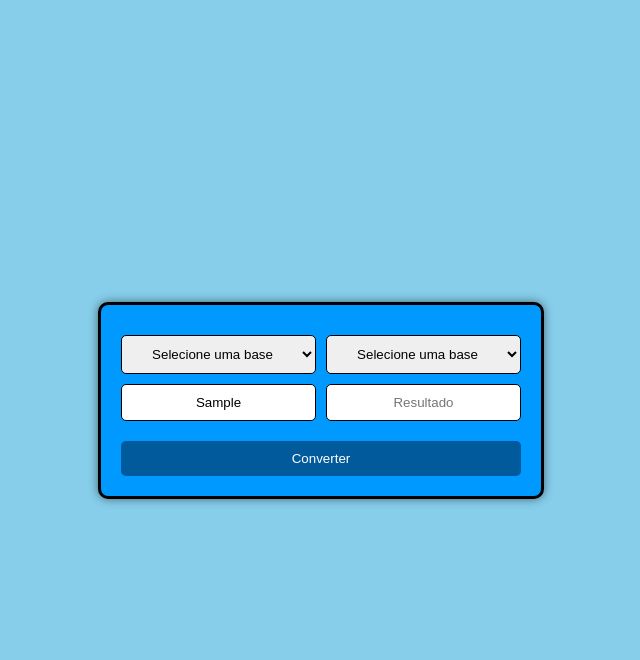
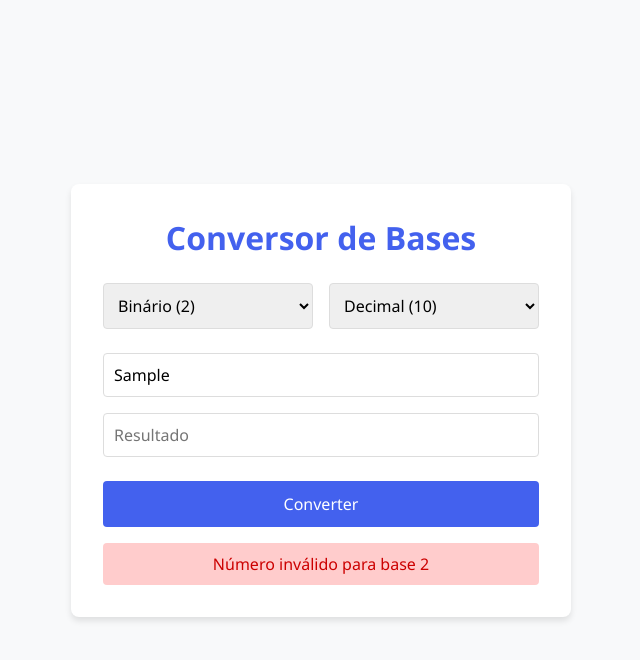
Before and after one commit to lucas-miyazaki/Projeto_convertor_bases, a plain HTML site: page frontend/index.html in a window 1280 px wide. Both pictures are taken after typing "Sample" into the empty fields and a click on the button "Converter". Shown: the whole page, without its empty margins (319-959 px from the left). Drawn offline with Linux system fonts and the light colour scheme.

Commit message:
atualização do front end e melhorias

```diff
--- a/frontend/index.html
+++ b/frontend/index.html
@@ -1,82 +1,243 @@
 <!DOCTYPE html>
-<html lang="pt">
+<html lang="pt-BR">
 <head>
     <meta charset="UTF-8">
     <meta name="viewport" content="width=device-width, initial-scale=1.0">
-    <title>Conversor de Bases</title>
-    <link rel="stylesheet" href="style.css">
+    <title>Conversor de Bases Numéricas</title>
+    <style>
+        * {
+            margin: 0;
+            padding: 0;
+            box-sizing: border-box;
+            font-family: 'Segoe UI', Tahoma, Geneva, Verdana, sans-serif;
+        }
+
+        body {
+            background-color: #f8f9fa;
+            color: #333;
+            display: flex;
+            justify-content: center;
+            align-items: center;
+            min-height: 100vh;
+            padding: 20px;
+        }
+
+        .container {
+            width: 100%;
+            max-width: 500px;
+            background-color: #fff;
+            border-radius: 8px;
+            box-shadow: 0 4px 6px rgba(0, 0, 0, 0.1);
+            padding: 2rem;
+        }
+
+        h1 {
+            color: #4361ee;
+            margin-bottom: 1.5rem;
+            text-align: center;
+        }
+
+        .selectors {
+            display: flex;
+            gap: 1rem;
+            margin-bottom: 1.5rem;
+        }
+
+        select {
+            flex: 1;
+            padding: 10px;
+            border: 1px solid #ddd;
+            border-radius: 4px;
+            font-size: 1rem;
+        }
+
+        .inputs {
+            display: flex;
+            flex-direction: column;
+            gap: 1rem;
+            margin-bottom: 1.5rem;
+        }
+
+        input {
+            width: 100%;
+            padding: 10px;
+            border: 1px solid #ddd;
+            border-radius: 4px;
+            font-size: 1rem;
+        }
+
+        button {
+            width: 100%;
+            padding: 12px;
+            background-color: #4361ee;
+            color: white;
+            border: none;
+            border-radius: 4px;
+            font-size: 1rem;
+            cursor: pointer;
+            transition: background-color 0.3s;
+        }
+
+        button:hover {
+            background-color: #3f37c9;
+        }
+
+        .mensagem {
+            margin-top: 1rem;
+            padding: 10px;
+            border-radius: 4px;
+            text-align: center;
+            display: none;
+        }
+
+        .erro {
+            background-color: #ffcccc;
+            color: #cc0000;
+        }
+
+        .sucesso {
+            background-color: #ccffcc;
+            color: #006600;
+        }
+
+        @media (max-width: 500px) {
+            .selectors {
+                flex-direction: column;
+            }
+        }
+    </style>
 </head>
 <body>
-    <section class="converter-container">
+    <div class="container">
+        <h1>Conversor de Bases</h1>
+
         <div class="selectors">
             <select id="base-origem">
-                <option value="null">Selecione uma base</option>
-                <option value="bin">Binário - base 2</option>
-                <option value="ter">Ternária - base 3</option>
-                <option value="qui">Quinária - base 5</option>
-                <option value="oct">Octal - base 8</option>
-                <option value="dec">Decimal - base 10</option>
-                <option value="hex">Hexadecimal - base 16</option>
+                <option value="null">Base de origem</option>
+                <option value="2" selected>Binário (2)</option>
+                <option value="3">Ternário (3)</option>
+                <option value="5">Quinário (5)</option>
+                <option value="8">Octal (8)</option>
+                <option value="10">Decimal (10)</option>
+                <option value="16">Hexadecimal (16)</option>
             </select>
+
             <select id="base-destino">
-                <option value="null">Selecione uma base</option>
-                <option value="bin">Binário - base 2</option>
-                <option value="ter">Ternária - base 3</option>
-                <option value="qui">Quinária - base 5</option>
-                <option value="oct">Octal - base 8</option>
-                <option value="dec">Decimal - base 10</option>
-                <option value="hex">Hexadecimal - base 16</option>
+                <option value="null">Base de destino</option>
+                <option value="2">Binário (2)</option>
+                <option value="3">Ternário (3)</option>
+                <option value="5">Quinário (5)</option>
+                <option value="8">Octal (8)</option>
+                <option value="10" selected>Decimal (10)</option>
+                <option value="16">Hexadecimal (16)</option>
             </select>
         </div>
+
         <div class="inputs">
-            <input type="text" id="numero" placeholder="Número">
+            <input type="text" id="numero" placeholder="Digite o número">
             <input type="text" id="resultado" placeholder="Resultado" readonly>
         </div>
+
         <button onclick="converter()">Converter</button>
-    </section>
+
+        <div id="mensagem" class="mensagem"></div>
+    </div>
 
     <script>
         function converter() {
-            let numero = document.getElementById("numero").value.trim();
-            let baseOrigem = document.getElementById("base-origem").value;
-            let baseDestino = document.getElementById("base-destino").value;
+            const numero = document.getElementById("numero").value.trim().toUpperCase();
+            const baseOrigem = parseInt(document.getElementById("base-origem").value);
+            const baseDestino = parseInt(document.getElementById("base-destino").value);
+            const resultadoInput = document.getElementById("resultado");
+            const mensagemDiv = document.getElementById("mensagem");
 
-            let bases = { "bin": 2, "ter": 3, "qui": 5, "dec": 10, "hex": 16, "oct": 8 };
+            // Limpar mensagens anteriores
+            mensagemDiv.style.display = "none";
+            mensagemDiv.className = "mensagem";
 
-            if (baseOrigem === "null" || baseDestino === "null") {
-                alert("Por favor, selecione as bases corretamente.");
+            // Validar seleção das bases
+            if (isNaN(baseOrigem) || isNaN(baseDestino)) {
+                mostrarMensagem("Selecione as bases de origem e destino", "erro");
                 return;
             }
 
+            // Validar entrada
             if (!numero) {
-                alert("Por favor, insira um número válido.");
+                mostrarMensagem("Digite um número para converter", "erro");
                 return;
             }
 
             try {
-                let numeroDecimal = parseInt(numero, bases[baseOrigem]);
-                if (isNaN(numeroDecimal)) {
-                    throw new Error("Número inválido para a base selecionada.");
+                // Validar caracteres para a base de origem
+                if (!validarNumero(numero, baseOrigem)) {
+                    mostrarMensagem(`Número inválido para base ${baseOrigem}`, "erro");
+                    return;
                 }
 
-                fetch(`http://127.0.0.1:5000/converter/${numero}/${bases[baseOrigem]}/${bases[baseDestino]}`)
-                    .then(response => response.json())
-                    .then(data => {
-                        if (data.erro) {
-                            alert(data.erro);
-                        } else {
-                            document.getElementById("resultado").value = "Resultado: " + data.resultado;
-                        }
-                    })
-                    .catch(error => {
-                        console.error('Erro:', error);
-                        alert("Erro ao converter número. Verifique se o servidor está rodando.");
-                    });
+                // Converter para decimal
+                const decimal = parseInt(numero, baseOrigem);
 
-            } catch (error) {
-                alert(error.message);
+                // Verificar se a conversão foi bem sucedida
+                if (isNaN(decimal)) {
+                    mostrarMensagem("Erro na conversão. Verifique o número digitado.", "erro");
+                    return;
+                }
+
+                // Converter para a base de destino
+                const resultado = decimal.toString(baseDestino).toUpperCase();
+
+                // Mostrar resultado
+                resultadoInput.value = resultado;
+                mostrarMensagem("Conversão realizada com sucesso!", "sucesso");
+
+            } catch (erro) {
+                mostrarMensagem("Erro na conversão. Verifique os dados inseridos.", "erro");
+                console.error(erro);
             }
         }
+
+        function validarNumero(numero, base) {
+            // Caracteres válidos para cada base
+            const caracteresValidos = {
+                2: "01",
+                3: "012",
+                5: "01234",
+                8: "01234567",
+                10: "0123456789",
+                16: "0123456789ABCDEF"
+            };
+
+            // Se a base não estiver definida, retorna falso
+            if (!caracteresValidos[base]) {
+                return false;
+            }
+
+            // Conjunto de caracteres válidos para a base
+            const caracteres = caracteresValidos[base];
+
+            // Verificar cada caractere do número
+            for (let i = 0; i < numero.length; i++) {
+                if (caracteres.indexOf(numero[i]) === -1) {
+                    return false;
+                }
+            }
+
+            return true;
+        }
+
+        function mostrarMensagem(texto, tipo) {
+            const mensagemDiv = document.getElementById("mensagem");
+            mensagemDiv.textContent = texto;
+            mensagemDiv.className = `mensagem ${tipo}`;
+            mensagemDiv.style.display = "block";
+        }
+
+        // Enter para converter
+        document.getElementById("numero").addEventListener("keypress", function(event) {
+            if (event.key === "Enter") {
+                converter();
+            }
+        });
     </script>
 </body>
 </html>
```
